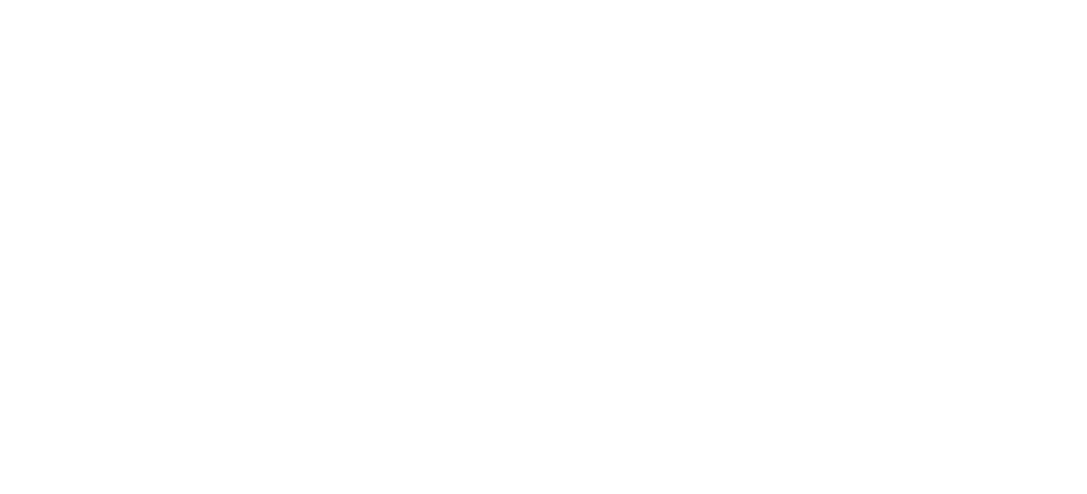
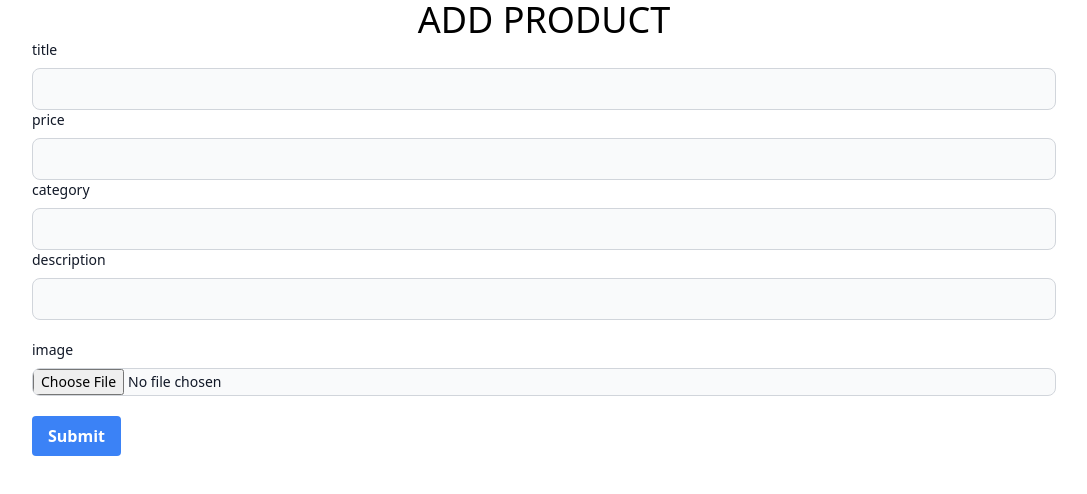
Before and after one commit to codesmiles/ecommerce-interview-task, a Vue app: page /add in a window 1280 px wide. Before the commit this address had no page. Shown: the top 494 px of the page, without its empty margins (96-1183 px from the left). Built offline with nearby package versions, Linux system fonts and the light colour scheme.

Commit message:
update on tailwind and co

```diff
--- a/package.json
+++ b/package.json
@@ -7,8 +7,11 @@
     "build": "vue-cli-service build"
   },
   "dependencies": {
+    "autoprefixer": "^10",
     "axios": "^1.2.1",
     "core-js": "^3.8.3",
+    "postcss": "^8",
+    "tailwindcss": "^3",
     "vue": "^3.2.13",
     "vue-axios": "^3.5.2",
     "vue-router": "^4.0.3",
@@ -18,6 +21,7 @@
     "@vue/cli-plugin-babel": "~5.0.0",
     "@vue/cli-plugin-router": "~5.0.0",
     "@vue/cli-plugin-vuex": "~5.0.0",
-    "@vue/cli-service": "~5.0.0"
+    "@vue/cli-service": "~5.0.0",
+    "vue-cli-plugin-tailwind": "~3.0.0"
   }
 }
--- /dev/null
+++ b/postcss.config.js
@@ -0,0 +1,6 @@
+module.exports = {
+  plugins: {
+    tailwindcss: {},
+    autoprefixer: {}
+  }
+}
--- a/src/App.vue
+++ b/src/App.vue
@@ -8,24 +8,4 @@
 </template>
 
 <style>
-#app {
-  font-family: Avenir, Helvetica, Arial, sans-serif;
-  -webkit-font-smoothing: antialiased;
-  -moz-osx-font-smoothing: grayscale;
-  text-align: center;
-  color: #2c3e50;
-}
-
-nav {
-  padding: 30px;
-}
-
-nav a {
-  font-weight: bold;
-  color: #2c3e50;
-}
-
-nav a.router-link-exact-active {
-  color: #42b983;
-}
 </style>
--- /dev/null
+++ b/src/assets/tailwind.css
@@ -0,0 +1,5 @@
+@tailwind base;
+
+@tailwind components;
+
+@tailwind utilities;
--- /dev/null
+++ b/src/components/addproductComp.vue
@@ -0,0 +1,26 @@
+<template>
+  <label
+    :for="labelFor"
+    class="block mb-2 text-sm font-medium text-gray-900 dark:text-gray-300"
+    >{{ labelContent }}</label
+  >
+  <input
+    :type="inputType"
+    :v-model="inputModel"
+    class="bg-gray-50 border border-gray-300 text-gray-900 text-sm rounded-lg focus:ring-blue-500 focus:border-blue-500 block w-full p-2.5 dark:bg-gray-700 dark:border-gray-600 dark:placeholder-gray-400 dark:text-white dark:focus:ring-blue-500 dark:focus:border-blue-500"
+  />
+</template>
+
+<script>
+export default {
+  name: "add-product",
+  props: ["labelFor", "labelContent", "inputType", "inputModel"],
+  data() {
+    return {
+
+    };
+  },
+};
+</script>
+
+<style></style>
--- a/src/main.js
+++ b/src/main.js
@@ -4,5 +4,6 @@ import router from './router'
 import store from './store'
 import axios from 'axios';
 import VueAxios from 'vue-axios';
+import './assets/tailwind.css'
 
 createApp(App).use(store).use(router).use(VueAxios, axios).mount('#app')
--- a/src/router/index.js
+++ b/src/router/index.js
@@ -1,33 +1,40 @@
-import { createRouter, createWebHistory } from 'vue-router'
-import HomeView from '../views/HomeView.vue'
-import GetProductViewVue from '@/views/GetProductView.vue'
+import { createRouter, createWebHistory } from "vue-router";
+import HomeView from "../views/HomeView.vue";
+import GetProductViewVue from "@/views/GetProductView.vue";
+import AddProductVue from "@/views/AddProduct.vue";
 const routes = [
-// {
+  // {
   //   path: '/',
   //   name: 'home',
   //   component: HomeView
   // },
 
-{
-    path: '/',
-    name: 'all-products',
-    component: GetProductViewVue
-},
-
+  {
+    path: "/",
+    name: "all-products",
+    component: GetProductViewVue,
+  },
 
   {
-    path: '/about',
-    name: 'about',
+    path: "/add",
+    name: "add-product",
+    component: AddProductVue,
+  },
+
+  {
+    path: "/about",
+    name: "about",
     // route level code-splitting
     // this generates a separate chunk (about.[hash].js) for this route
     // which is lazy-loaded when the route is visited.
-    component: () => import(/* webpackChunkName: "about" */ '../views/AboutView.vue')
-  }
-]
+    component: () =>
+      import(/* webpackChunkName: "about" */ "../views/AboutView.vue"),
+  },
+];
 
 const router = createRouter({
   history: createWebHistory(process.env.BASE_URL),
-  routes
-})
+  routes,
+});
 
-export default router
+export default router;
--- a/src/store/index.js
+++ b/src/store/index.js
@@ -3,7 +3,7 @@ import { createStore } from 'vuex'
 export default createStore({
   state: {
     // 1. Create a state variable to hold the products
-    products: [], //IMPORTANT
+    products:null, //IMPORTANT
     profit:[],
     name:"Michael codesmiles",
     age: 30,
@@ -11,9 +11,12 @@ export default createStore({
 
   },
   getters: {
-    ADD_PROFIT(state) { //IMPORTANT
-      state.products.forEach(product => {
-        product.price = product.price + (product.price*2.2)/100;
+   PRODUCT_WITH_PROFIT(state) { //IMPORTANT
+      return state.products.map(product => {
+        return {
+          ...product,
+          price: product.price + (product.price*2.2)/100
+        }
       })
     }
   },
@@ -22,7 +25,7 @@ export default createStore({
       state.myNumbers.push(numberToAdd);
     },
     PUSH_PRODUCT(state, product) { //IMPORTANT
-      state.products.push(product);
+      state.products = product;
     },
 
   },
--- a/src/views/AboutView.vue
+++ b/src/views/AboutView.vue
@@ -1,8 +1,8 @@
 <template>
   <div class="about">
     <h1>This is an about page</h1>
-    <p>My name is {{name}}</p>
-    <p>My age is {{age}}</p>
+    <!-- <p>My name is {{name}}</p>
+    <p>My age is {{age}}</p> -->
     <!-- <p>My products are {{products}}</p> -->
     <!-- <p>My profit is {{profit}}</p> -->
 
@@ -21,39 +21,32 @@ export default {
       url:`https://fakestoreapi.com/products`,
     };
   },
-  methods: {
-
-  },
+  methods: {},
   //-------------------------------  IMPORTANT -----------------------------
-  mounted() {
-    this.axios
-      .get(this.url)
-      .then((res) => {
-      // how to store asynchronous data in actions
-      this.$store.dispatch('FETCH_AND_PUSH_PRODUCT',res.data)
-      console.log(this.$store.state.products)
-      })
-      .catch((error) => {
-        console.log(error);
-      });
-  },
+  // mounted() {
+  //   this.axios
+  //     .get(this.url)
+  //     .then((res) => {
+  //     // how to store asynchronous data in actions
+  //     this.$store.dispatch('FETCH_AND_PUSH_PRODUCT',res.data)
+  //     console.log(this.$store.state.products)
+  //     })
+  //     .catch((error) => {
+  //       console.log(error);
+  //     });
+  // },
   // -----------------------------------------------------------------------
-  // computed:  mapState({
-  //   name: (state) => state.name,
-  //   age: (state) => state.age,
-  //   products: (state) => state.products, //IMPORTANT
-
 
   // }),
-  computed: {
-    ...mapState({
-      name: (state) => state.name,
-      age: (state) => state.age,
-      products: (state) => state.products, //IMPORTANT
-    }),
-    ...mapGetters({
-      ADD_PROFIT: 'ADD_PROFIT',
-    }),
-  },
+  // computed: {
+  //   ...mapState({
+  //     name: (state) => state.name,
+  //     age: (state) => state.age,
+  //     products: (state) => state.products, //IMPORTANT
+  //   }),
+  //   ...mapGetters({
+  //     ADD_PROFIT: 'ADD_PROFIT',
+  //   }),
+  // },
 };
 </script>
--- /dev/null
+++ b/src/views/AddProduct.vue
@@ -0,0 +1,84 @@
+<template>
+  <div>
+    <h1 class="uppercase text-4xl text-center">ADD PRODUCT</h1>
+    <form class="w-4/5 mx-auto">
+      <!-- input fields -->
+      <div v-for="(field, index) in inputFieldData" :key="index" class="">
+        <addProductComp
+          :labelFor="field.labelFor"
+          :labelContent="field.labelContent"
+          :inputType="field.inputType"
+          :inputModel="field.inputModel"
+        />
+      </div>
+      <div class="my-5">
+        <label
+          for="image"
+          class="block mb-2 text-sm font-medium text-gray-900 dark:text-gray-300"
+          >image</label
+        >
+        <input
+          type="file"
+          name="myImage"
+          accept="image/png, image/gif, image/jpeg"
+          id="img"
+          @change="image"
+          class="block w-full text-sm text-gray-900 bg-gray-50 rounded-lg border border-gray-300 cursor-pointer dark:text-gray-400 focus:outline-none dark:bg-gray-700 dark:border-gray-600 dark:placeholder-gray-400"
+        />
+      </div>
+
+      <button
+        class="bg-blue-500 hover:bg-blue-700 text-white font-bold py-2 px-4 rounded"
+      >
+        Submit
+      </button>
+    </form>
+  </div>
+</template>
+<script>
+import { mapState, mapGetters } from "vuex";
+import addProductComp from "../components/addproductComp.vue";
+export default {
+  name: "add-product",
+  components: {
+    addProductComp,
+  },
+  data() {
+    return {
+      inputFieldData: [
+        {
+          labelFor: "title",
+          labelContent: "title",
+          inputType: "text",
+          inputModel: "title",
+        },
+        {
+          labelFor: "price",
+          labelContent: "price",
+          inputType: "text",
+          inputModel: "price",
+        },
+        {
+          labelFor: "category",
+          labelContent: "category",
+          inputType: "text",
+          inputModel: "category",
+        },
+        {
+          labelFor: "description",
+          labelContent: "description",
+          inputType: "text",
+          inputModel: "description",
+        },
+      ],
+    };
+  },
+  methods: {
+    image(e) {
+      this.image = e.target.files[0];
+      console.log(this.image);
+    },
+  },
+};
+</script>
+<style></style>
--- /dev/null
+++ b/tailwind.config.js
@@ -0,0 +1,8 @@
+/** @type {import('tailwindcss').Config} */
+module.exports = {
+  content: ['./public/**/*.html', './src/**/*.{vue,js,ts,jsx,tsx}'],
+  theme: {
+    extend: {},
+  },
+  plugins: [],
+}
```
Also changed, not shown: src/views/GetProductView.vue (+118 -8 lines), 1 other file (tests, documents, lock files or other folders).
